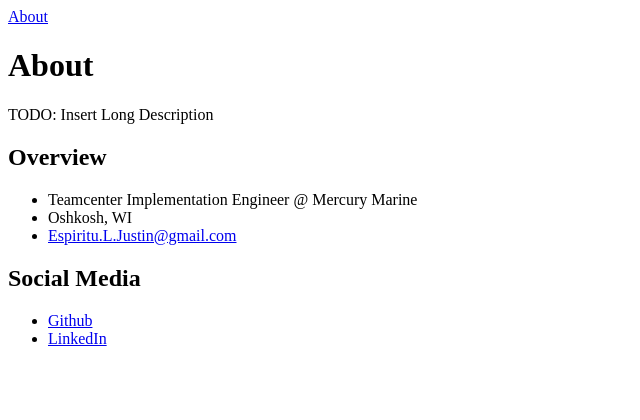
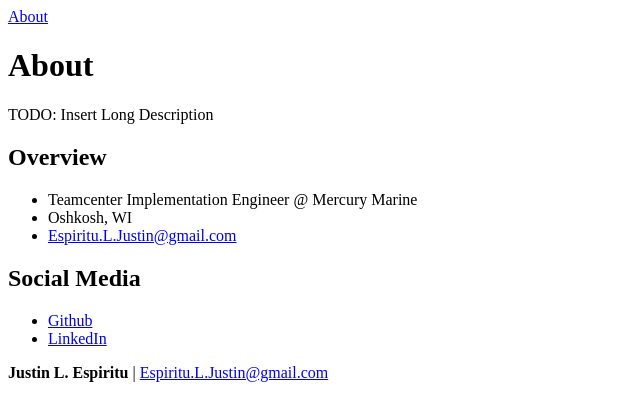
Before and after one commit to JuicyJuice1100/PersonalWebsite, an Angular app: page /about in a window 1280 px wide. Shown: the top 420 px of the page, without its empty margins (0-640 px from the left). Built offline with nearby package versions, Linux system fonts and the light colour scheme.

Commit message:
Footer html

```diff
--- a/src/app/components/footer/footer.component.html
+++ b/src/app/components/footer/footer.component.html
@@ -0,0 +1,5 @@
+<div id="footer" class="footer">
+    <p id="footerLeft" class="itemsLeft">
+      <b>Justin L. Espiritu</b> | <a href="mailto:{{email}}">{{email}}</a>
+    </p>
+</div>
```
